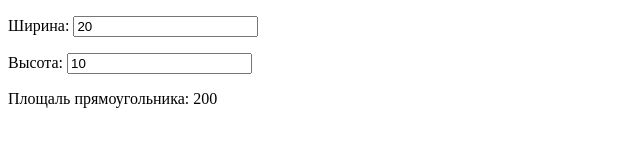
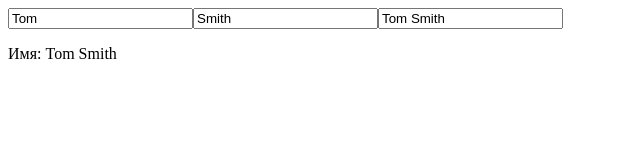
Before and after one commit to zetmarley/vue_learning, a website: page index.html in a window 1280 px wide. Shown: the whole page, without its empty margins (0-640 px from the left). Drawn offline with nearby package versions, Linux system fonts and the light colour scheme.

Commit message:
computed properties

```diff
--- a/index.html
+++ b/index.html
@@ -6,16 +6,29 @@
 </head>
 <body>
 <div id="app">
-    <p>Ширина: <input type="number" v-model="width" placeholder="Введите ширину" /></p>
-    <p>Высота: <input type="number" v-model="height" placeholder="Введите высоту" /></p>
-    <p>Площаль прямоугольника: {{ width * height }}</p>
+    <input type="text" v-model="firstname" />
+    <input type="text" v-model="lastname" />
+    <input type="text" v-model="fullname" />
+    <p>Имя: {{fullname}}</p>
 </div>
 <script src="https://unpkg.com/vue"></script>
 <script>
-const vueApp = Vue.createApp({
+Vue.createApp({
   data() {
-    return {width: 20, height: 10}
-  }
+    return {firstname:'Tom', lastname:'Smith'}
+  },
+  computed:{
+        fullname: {
+            get: function () {
+                return this.firstname + ' ' + this.lastname;
+            },
+            set: function (newValue) {
+                const names = newValue.split(' ')
+                this.firstname = names[0]
+                this.lastname = names[names.length - 1]
+            }
+        }
+    }
 }).mount('#app');
 </script>
 </body>
```
